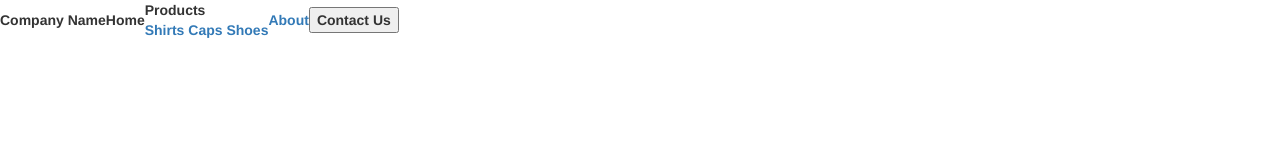
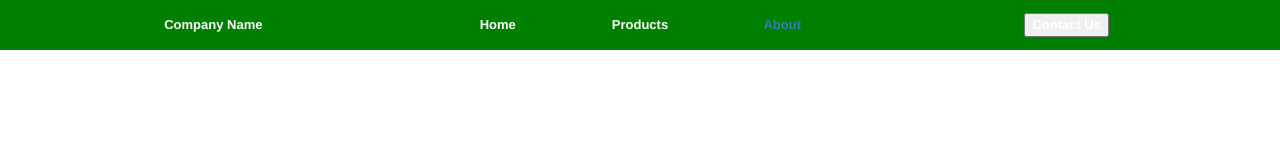
Before and after one commit to joemerivan/norem.github.io, a plain HTML site: page index.html in a window 1280 px wide. Drawn offline with nearby package versions, Linux system fonts and the light colour scheme; a web font is replaced by a local one.

Commit message:
Update index.html

```diff
--- a/index.html
+++ b/index.html
@@ -8,7 +8,7 @@
     <script src="https://maxcdn.bootstrapcdn.com/bootstrap/3.3.7/js/bootstrap.min.js"></script>
     <link href='https://fonts.googleapis.com/css?family=Aclonica' rel='stylesheet'>
 	<meta name="viewport" content="width=device-width, initial-scale=1">
-	<link rel="stylesheet" href="layout.css">
+	<link rel="stylesheet" href="index.css">
 </head>
 <body>
 	<div class="header">
```
